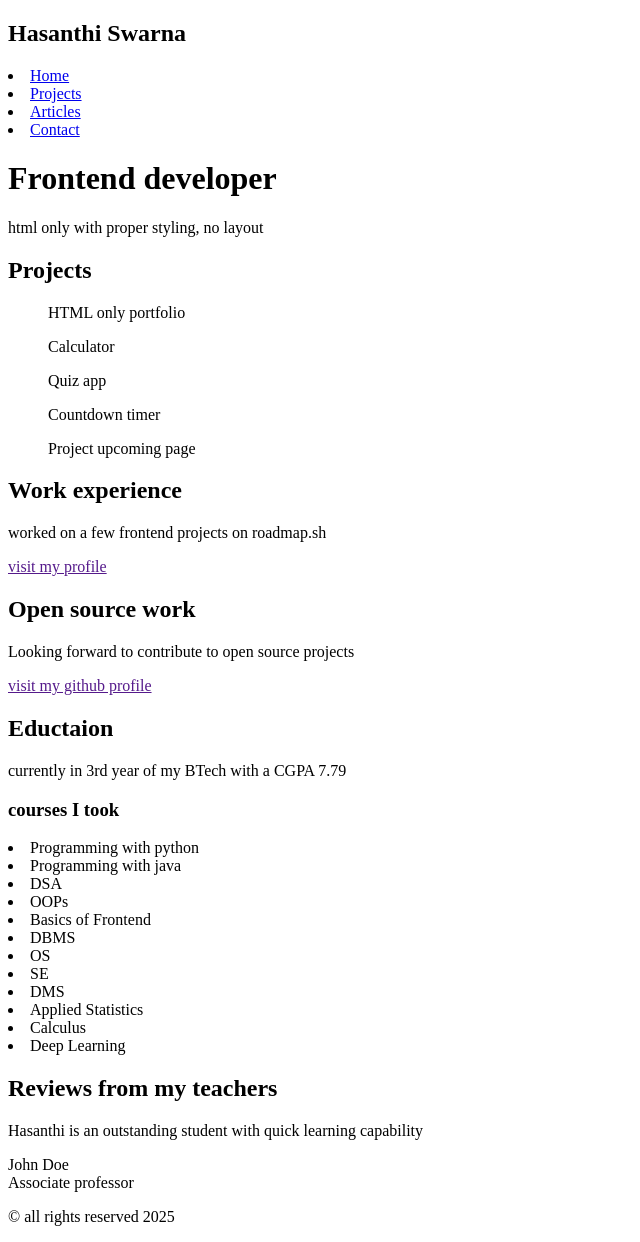
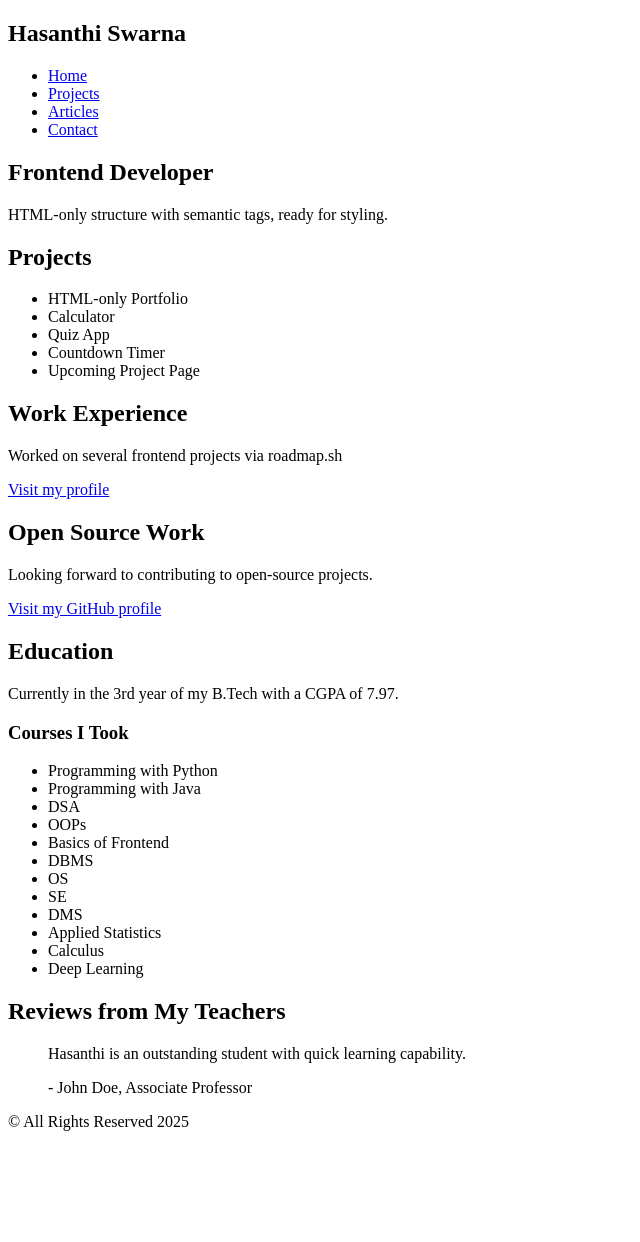
Before and after one commit to Hasanthi-Swarna/webpage, a plain HTML site: page index.html in a window 1280 px wide. Shown: the whole page, without its empty margins (0-640 px from the left). After the commit the page ends 1147 px from the top, so only its background shows below. Drawn offline with Linux system fonts and the light colour scheme.

Commit message:
Update index.html

```diff
--- a/index.html
+++ b/index.html
@@ -7,48 +7,61 @@
     <title>My webpage</title>
 </head>
 <body>
-    <nav class = "navbar">
-        <div class = "name">
+    <!-- Header and Navigation -->
+    <header>
+        <nav class="navbar">
             <h1>Hasanthi Swarna</h1>
-        </div>
-        <div class="nav-links">
-            <li><a href="#">Home</a></li>
-            <li><a href="#">Projects</a></li>
-            <li><a href="#">Articles</a></li>
-            <li><a href="#">Contact</a></li>
-        </div>
+            <ul class="nav-links">
+                <li><a href="index.html">Home</a></li>
+                <li><a href="projects.html">Projects</a></li>
+                <li><a href="articles.html">Articles</a></li>
+                <li><a href="contact.html">Contact</a></li>
+            </ul>
         </nav>
-    <div class = "banner">
-        <h1>Frontend developer</h1>
-        <p>html only with proper styling, no layout</p>
-    </div>
-    <div class = "projects">
+    </header>
+
+    <!-- Main Content -->
+    <main>
+        <!-- Banner Section -->
+        <section class="banner">
+            <h2>Frontend Developer</h2>
+            <p>HTML-only structure with semantic tags, ready for styling.</p>
+        </section>
+
+        <!-- Projects Section -->
+        <section class="projects">
             <h2>Projects</h2>
-        <div class = "list">
-            <ul>HTML only portfolio</ul>
-            <ul>Calculator</ul>
-            <ul>Quiz app</ul>
-            <ul>Countdown timer</ul>
-            <ul>Project upcoming page</ul>
-        </div>
-    </div>
-    <div class = "exp">
-        <h2>Work experience</h2>
-        <p>worked on a few frontend projects on roadmap.sh</p>
-        <a href="">visit my profile</a>
-    </div>
-    <div class = "Work">
-        <h2>Open source work</h2>
-        <p>Looking forward to contribute to open source projects</p>
-        <a href="">visit my github profile</a>
-    </div>
-    <div class = "edu">
-        <h2>Eductaion</h2>
-        <p>currently in 3rd year of my BTech with a CGPA 7.79</p>
-        <h3>courses I took</h3>
-        <div class = "courses">
-            <li>Programming with python</li>
-            <li>Programming with java</li>
+            <ul>
+                <li>HTML-only Portfolio</li>
+                <li>Calculator</li>
+                <li>Quiz App</li>
+                <li>Countdown Timer</li>
+                <li>Upcoming Project Page</li>
+            </ul>
+        </section>
+
+        <!-- Work Experience -->
+        <section class="work-experience">
+            <h2>Work Experience</h2>
+            <p>Worked on several frontend projects via roadmap.sh</p>
+            <a href="#">Visit my profile</a>
+        </section>
+
+        <!-- Open Source Work -->
+        <section class="open-source">
+            <h2>Open Source Work</h2>
+            <p>Looking forward to contributing to open-source projects.</p>
+            <a href="#">Visit my GitHub profile</a>
+        </section>
+
+        <!-- Education Section -->
+        <section class="education">
+            <h2>Education</h2>
+            <p>Currently in the 3rd year of my B.Tech with a CGPA of 7.97.</p>
+            <h3>Courses I Took</h3>
+            <ul class="courses">
+                <li>Programming with Python</li>
+                <li>Programming with Java</li>
                 <li>DSA</li>
                 <li>OOPs</li>
                 <li>Basics of Frontend</li>
@@ -59,14 +72,21 @@
                 <li>Applied Statistics</li>
                 <li>Calculus</li>
                 <li>Deep Learning</li>
-        </div>
-    </div>
-    <div class="rev">
-        <h2>Reviews from my teachers</h2>
-        <p>Hasanthi is an outstanding student with quick learning capability</p>
-        <p>John Doe <br> Associate professor</p>
-    </div>
-    <div class ="rights">
-        <p>&copy; all rights reserved 2025</p>
-    </div>
+            </ul>
+        </section>
+
+        <!-- Reviews Section -->
+        <section class="reviews">
+            <h2>Reviews from My Teachers</h2>
+            <blockquote>
+                <p>Hasanthi is an outstanding student with quick learning capability.</p>
+                <footer>- John Doe, Associate Professor</footer>
+            </blockquote>
+        </section>
+    </main>
+
+    <!-- Footer -->
+    <footer>
+        <p>&copy; All Rights Reserved 2025</p>
+    </footer>
 </body>
```
Lines whose indentation alone changed are shown as unchanged.
